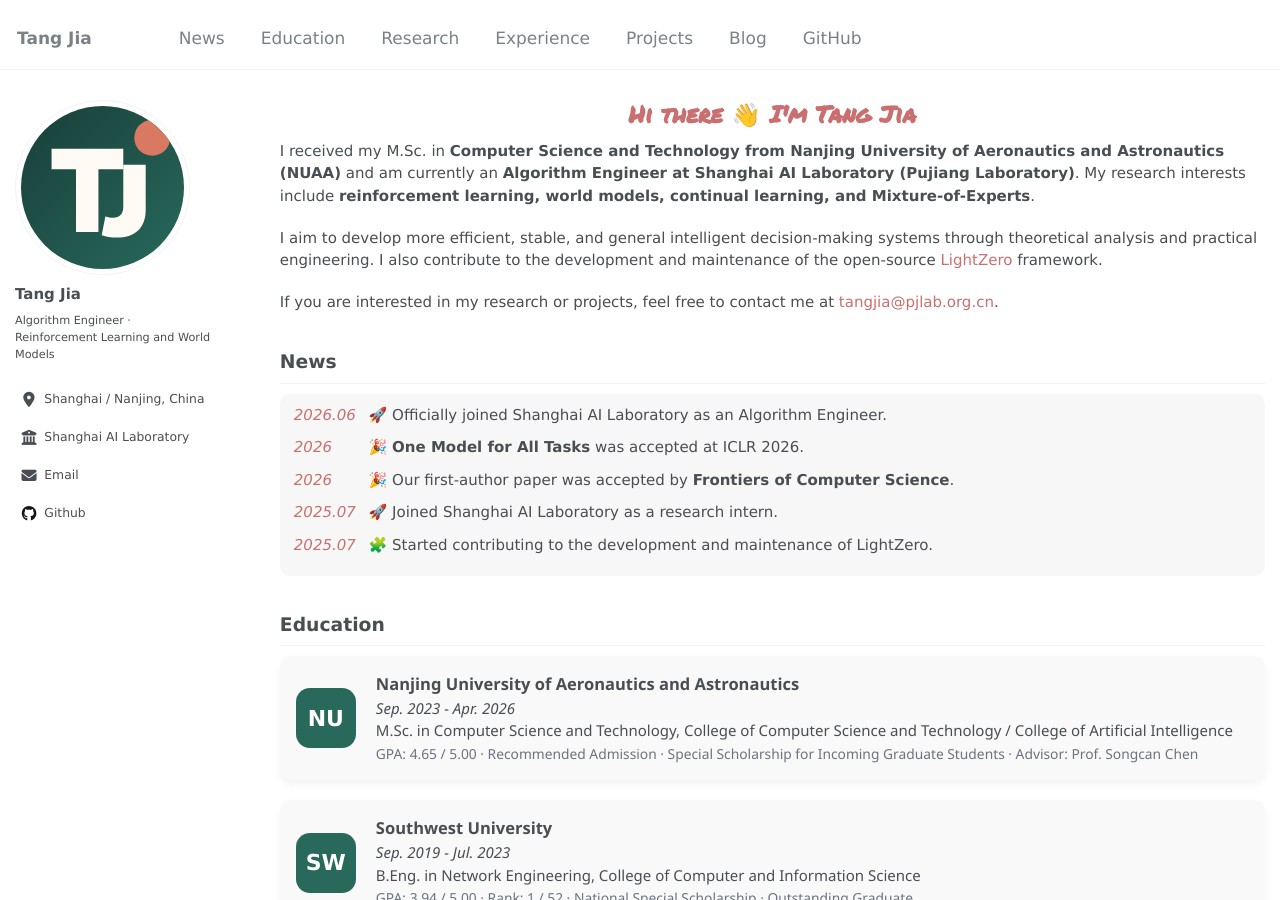
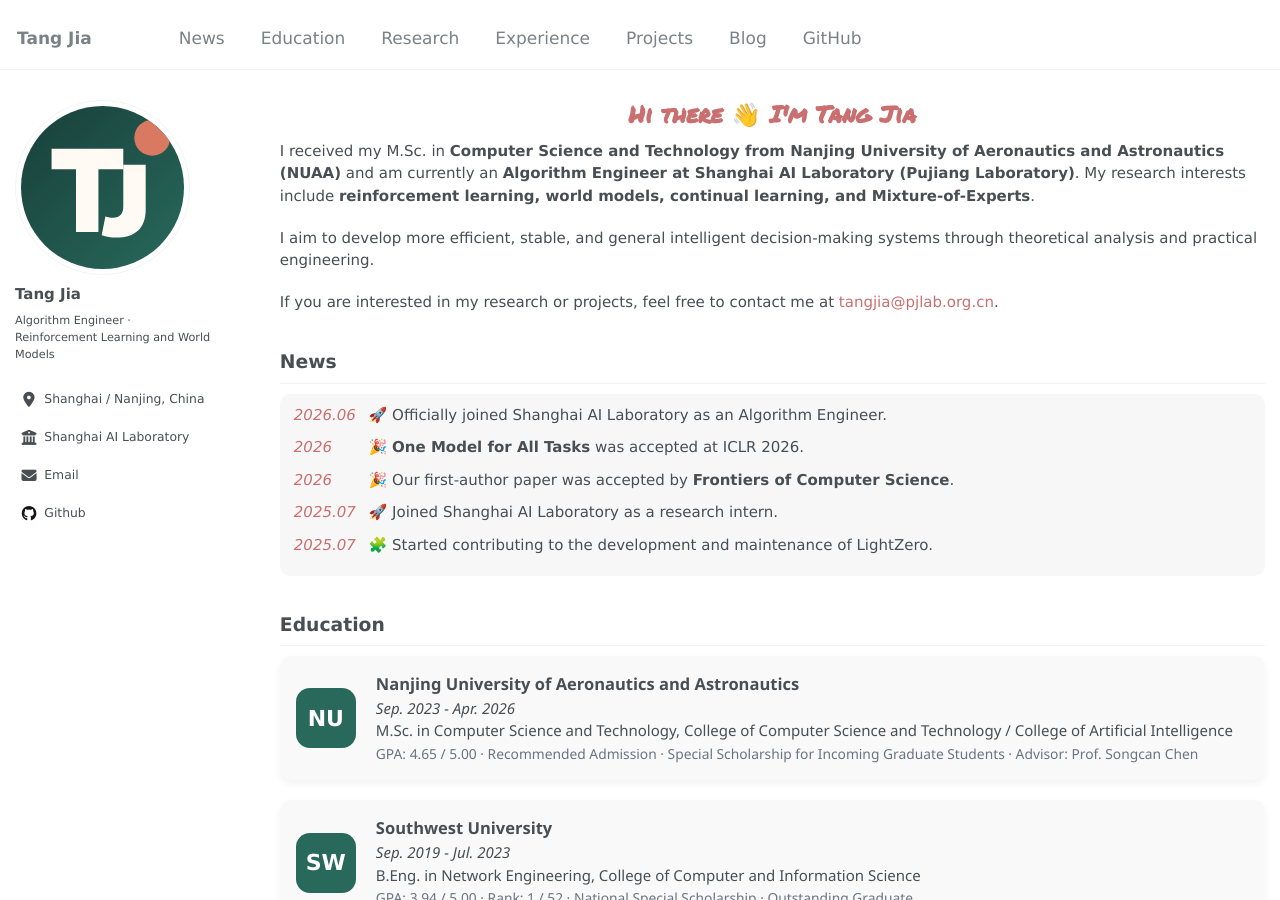
Before and after one commit to tAnGjIa520/tAnGjIa520.github.io, a Jekyll site: the page built from _pages/about.md, in a window 1280 px wide and 900 px high. Built offline with Jekyll 4.4.1, drawn with Linux system fonts in a browser that asks for light colours; some web fonts are replaced.

Commit message:
Simplify homepage introduction

```diff
--- a/_pages/about.md
+++ b/_pages/about.md
@@ -12,7 +12,7 @@ redirect_from:
 
 I received my M.Sc. in **Computer Science and Technology from Nanjing University of Aeronautics and Astronautics (NUAA)** and am currently an **Algorithm Engineer at Shanghai AI Laboratory (Pujiang Laboratory)**. My research interests include **reinforcement learning, world models, continual learning, and Mixture-of-Experts**.
 
-I aim to develop more efficient, stable, and general intelligent decision-making systems through theoretical analysis and practical engineering. I also contribute to the development and maintenance of the open-source [LightZero](https://github.com/opendilab/LightZero) framework.
+I aim to develop more efficient, stable, and general intelligent decision-making systems through theoretical analysis and practical engineering.
 
 If you are interested in my research or projects, feel free to contact me at [tangjia@pjlab.org.cn](mailto:tangjia@pjlab.org.cn).
 
```
